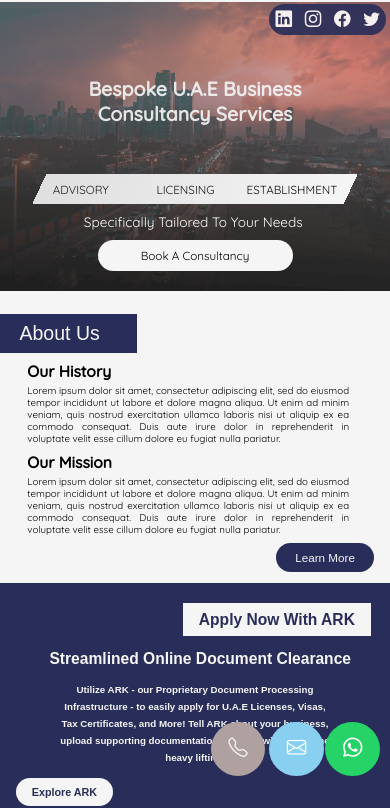
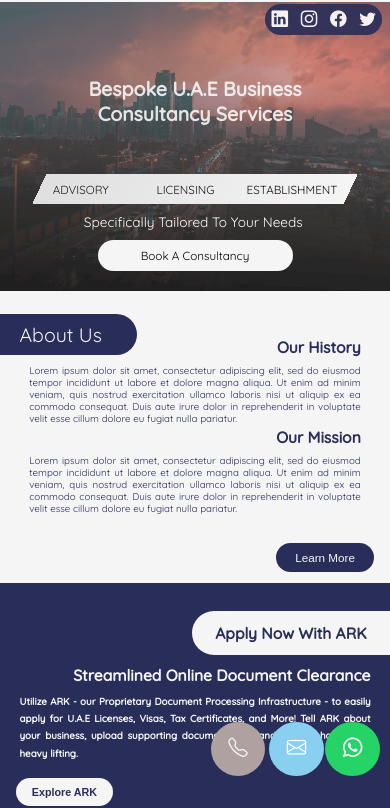
Before and after one commit to arkkdev/OACONSULTANCY, a plain HTML site: page templates/index.html in a window 390 px wide. Shown: the part 64-872 px from the top of the page. Drawn offline with nearby package versions, Linux system fonts and the light colour scheme; grey boxes are pictures that could not be loaded; files whose address does not match are found by name.

Commit message:
mobile overhaul test 17

```diff
--- a/static/css styles/homestyle.css
+++ b/static/css styles/homestyle.css
@@ -1,58 +1,47 @@
-* { box-sizing: border-box; margin: 0; padding: 0; max-width: 100%;}
+* {
+    box-sizing: border-box; margin: 0; padding: 0; max-width: 100%;}
+
 body {
     margin: 0;padding: 0; width: 100%; max-width: 100%;}
+
+
 
 
 /*JUMBOTRON STYLING*/
 .jumbotron {
     box-sizing: border-box; max-width: 100%;
     position: relative; width: 100%;
-    margin-top: 0%; height: 91vw; top: 17vw;
-}
-
-/*.jumbotron img {*/
-/*    max-width: 100%;*/
-/*    opacity: 50%;*/
-/*    height: 20%; !* This will make the image effectively twice as tall as the container *!*/
-/*    object-fit: cover; !* This ensures the image covers the container without distorting *!*/
-/*    object-position: top center;*/
-/*}*/
+    margin-top: 0%; height: 91vw; top: 17vw;}
 
 .slider {
     overflow: hidden; position: relative;
-    width: 100%; height: 85vw;
-}
+    width: 100%; height: 85vw;}
 
 .slides {
     display: flex;
-    animation: slideAnimation 40s infinite; /* 3 images * 5 seconds each */
-}
+    animation: slideAnimation 40s infinite; /* 3 images * 5 seconds each */}
 
 .slide {
     width: 100%; /* Full width of the viewport */
     height: 100%;
-    flex: 0 0 auto;
-}
+    flex: 0 0 auto;}
 
 .slide img {
     width: 100%; height: 100%;
-    object-fit: cover; opacity: 90%;
-}
+    object-fit: cover; opacity: 90%;}
 
 .jumbotron h1 {
     font-family: 'Quicksand', sans-serif; color: whitesmoke;
     font-weight: bold; border-radius: 3px;
     opacity: 90%; font-size: 5vw;
     position: absolute; text-align: center;
-    top: 15vw; width: 80vw; left:10vw; padding:4vw 1vw;
-}
+    top: 15vw; width: 80vw; left:10vw; padding:4vw 1vw;}
 
 .banner {
     width: 100%;
     height: 35vw;
     position: absolute;
-    bottom: 10vw;
-}
+    bottom: 10vw;}
 
 .banner ul {
     width: 85vw; top: -2vw; left: 7.5vw;
@@ -60,21 +49,18 @@ body {
     background: linear-gradient(-65deg, transparent 0%, transparent 5%, whitesmoke 5%, #e0dfdf 95%, transparent 95%);
     font-family: 'Quicksand', sans-serif; font-size: 3vw; color: white;
     position: absolute; display: flex;
-    list-style: none; text-align: center; justify-content: space-between;
-}
+    list-style: none; text-align: center; justify-content: space-between;}
 
 .banner ul li {
     /* other properties if any... */
-    mix-blend-mode: difference; /* this is key for the cut-out effect */
-}
+    mix-blend-mode: difference; /* this is key for the cut-out effect */}
 
 .jumbotron li:nth-child(2){
-    padding-left: 4vw;
-}
+    padding-left: 4vw;}
+
 .banner p2 {
     position: absolute; top: 8vw; left: 21.5vw; color: white;
-    font-family: 'Quicksand', sans-serif; font-style: normal; font-size: 3.5vw;
-}
+    font-family: 'Quicksand', sans-serif; font-style: normal; font-size: 3.5vw;}
 
 .jumbotron button {
     font-family: 'Quicksand', sans-serif;
@@ -84,11 +70,12 @@ body {
     font-size: 3vw; padding: 2vw 4vw;
     border-radius: 30vw; border: none;
     background-color: whitesmoke; color: black;
-    text-decoration: none;
-}
+    text-decoration: none;}
 
 .jumbotron button:hover {
     background-color: #b9b7b7;}
+
+
 
 
 
@@ -99,29 +86,31 @@ body {
 
 .about_us_container h1 {
     position: absolute;
+    border-top-right-radius: 30vw; border-bottom-right-radius: 30vw;
     top: 8%; width: 35%; padding: 2% 5%;
-    font-family: 'Titilium', sans-serif; font-size: 5vw; font-weight: normal;
+    font-family: 'Quicksand', sans-serif; font-size: 5vw; font-weight: normal;
     color: whitesmoke; background: #282e59}
 
 .about_content {
     position: absolute; list-style-type: none;
-    width: 82.5%; left: 7%; top: 24%;
+    width: 85%; left: 7.5%; top: 24%;
     font-family: 'Quicksand', sans-serif; font-weight: normal;
-    display: flex; flex-direction: column; justify-content: space-between;}
+    display: flex; flex-direction: column; justify-content: space-between;
+    color: #282e59}
 
 .about_content li {
-    padding-bottom: 22%;}
+    padding-bottom: 27%;}
 
 .about_content li h2 {
+    position: absolute; right: 0;
+    padding-bottom: 5%;
+    transform: translateY(-65%);
     font-size: 4vw;}
 
 .about_content li p {
-    padding-top: 1%; text-align: justify;
-    font-size: 2.5vw;}
+    text-align: justify; position: absolute;
+    font-size: 2.5vw; padding-top: 1%;}
 
-.about_content p {
-    position: absolute;
-    width: 100%;}
 
 .about_us_container button {
     position: absolute;
@@ -139,27 +128,28 @@ body {
 
 
 /* AI AD BOX*/
-
 .ai_ad_container {
     max-width: 100%;
     position: relative; height: 60vw;
     color: whitesmoke; background: #282e59;
-    font-family: 'Titilium', sans-serif;
+    font-family: 'Quicksand', sans-serif;
     }
 
 .ai_ad_container h1 {
-    position:absolute; top: 5vw; right: 5vw;
-    padding: 2vw 4vw;
+    position:absolute; top: 12%; right: 0vw;
+    border-bottom-left-radius: 30vw; border-top-left-radius: 30vw;
+    padding: 3% 6%;
     color: #282e59; background-color: whitesmoke;
-    font-weight: bold; font-size: 4vw;}
+    font-weight: bolder; font-size: 4vw;}
 
 .ai_ad_container h2 {
-    position: absolute; top: 17vw; right: 10vw;
+    position: absolute;
+    top: 35%; right: 5%;
     font-size: 4vw;}
 
 .ai_ad_container p {
-    position: absolute; top: 25vw; left: 15%; width: 70%;
-    text-align: center; line-height: 1.75;
+    position: absolute; top: 47%; right: 5%; width: 90%;
+    text-align: justify; line-height: 1.75;
     font-size: 2.5vw; font-weight: bolder;}
 
 .ai_ad_container button {
@@ -169,6 +159,10 @@ body {
 
 .ai_ad_container button:hover {
     background-color: #b9b7b7; color: black}
+
+
+
+
 
 
 /* PRACTICES SQUARES STYLING*/
@@ -186,8 +180,9 @@ body {
 }
 
 .square_list{
-    list-style-type: none; left: 0; padding-left: 5%; margin: 0;
-    position: relative;
+    position: absolute;
+    list-style-type: none;
+    left: 10%; width: 80%; margin: 0;
 }
 .square_list li {
     margin: 0; padding-bottom: 20px; flex-wrap: wrap}
@@ -237,6 +232,10 @@ body {
 
 .square_container button:hover i {
     color: whitesmoke}
+
+
+
+
 
 
 /* MISSION CONTAINER STYLING*/
@@ -293,6 +292,8 @@ body {
 
 
 
+
+
 @keyframes slideAnimation {
     0%, 10% { transform: translateX(0%); }        /* Slide 1 - half time */
     10.01%, 30% { transform: translateX(-100%); } /* Slide 2 */
--- a/static/css styles/nav_styles.css
+++ b/static/css styles/nav_styles.css
@@ -179,7 +179,7 @@ body { margin:0; padding: 0; width: 100%; overflow-x: hidden}
 }
 
 .socials_tab {
-    height: 8vw; width: 30vw; right: 1vw; font-size: 4.25vw;
+    height: 8vw; width: 30vw; right: 2vw; font-size: 4.25vw;
     position: absolute; top: 17.5vw;
     background-color: #282e59;
     z-index: 1000;
--- a/static/css styles/responsiveness.css
+++ b/static/css styles/responsiveness.css
@@ -16,7 +16,7 @@
 
     .top_nav { height: 12.5vw;}
     .nav_logo img{ height: 10vw;}
-    .nav_list {padding-top: 4vw;}
+    .nav_list {padding-top: 4vw; padding-right: 1vw;}
     .nav_list li {font-size: 5vw;}
     /*.nav_list li:first-child {padding-right: 0;}*/
     .drop_container_button i { top: -1vw !important; font-size: 7vw !important;}
@@ -28,7 +28,7 @@
     .drop_content_button {font-size: 4vw;}
     .drop_content a {font-size: 3.5vw;}
 
-    .socials_tab{top:13vw; height: 6vw;}
+    .socials_tab{top:13vw; height: 6vw; right: 0.5vw;}
     .sticky {top: 1px;}
     .sticky_up {top:13vw;}
 
```
